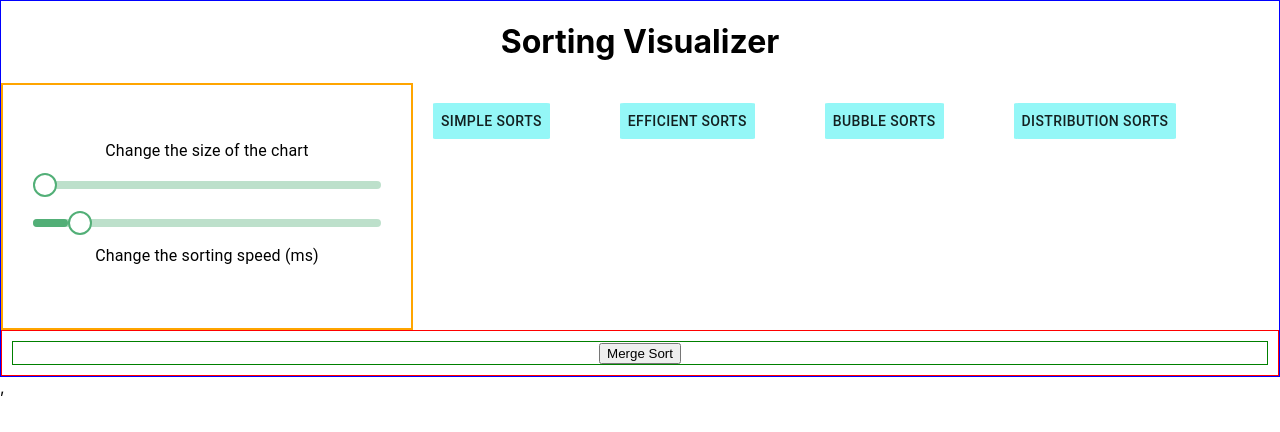
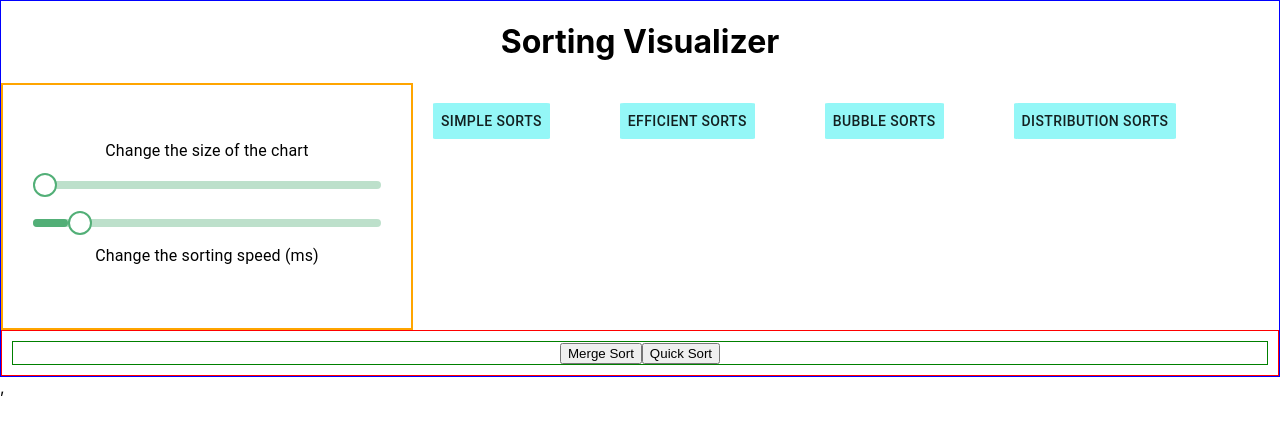
Before and after one commit to stephabauva/sorting_visualizer_react, a React (Create React App) app: page / in a window 1280 px wide. Shown: the top 432 px of the page. Built offline with nearby package versions, Linux system fonts and the light colour scheme.

Commit message:
quick sort raw viz working

```diff
--- /dev/null
+++ b/src/sortingAlgorithms/quickSort.js
@@ -0,0 +1,54 @@
+const INIT_COLOR = 'turquoise';
+const PIVOT_VALUE_COLOR = 'red';
+const COMPARING_COLOR = '#8000ff';
+const SWAPING_COLOR = 'green';
+const FINAL_SORTED_COLOR = '#7dff84';
+const ANIMATION_SPEED_MS = 10;
+const animations = [];
+
+export function doQuickSort(init_array) {
+    console.log('array:', init_array);
+    const array = init_array.slice();
+    const start = 0;
+    const end = array.length-1;
+    quickSort(array, start, end);
+    console.log('sorted:', array);
+    return animations;
+  }
+
+function quickSort(arr, start, end) {
+    if (start >= end) {
+        return;
+    }
+    let index = partition(arr, start, end);
+    // await Promise.all([
+    //     quickSort(arr, start, index-1),
+    //     quickSort(arr, index+1, end)
+    // ]);
+    quickSort(arr, start, index-1);
+    quickSort(arr, index+1, end)
+
+}
+
+function partition(arr, start , end) {
+    let pivotIndex = start;
+    let pivotValue = arr[end];
+    for (let i = start; i < end; i++) {
+        if (arr[i] < pivotValue) {
+            swap(arr, i, pivotIndex);
+            pivotIndex++;
+        }
+    }
+    swap(arr, pivotIndex, end);
+    return pivotIndex;
+}
+
+
+function swap(arr, a, b) {
+    let temp = arr[a];
+    arr[a] = arr[b];
+    arr[b] = temp;
+    animations.push([1, a, b]);
+    animations.push([-1, a, b]);
+    // console.log(arr);
+}
--- a/src/sortingVisualizer/SortingVisualizer.js
+++ b/src/sortingVisualizer/SortingVisualizer.js
@@ -2,6 +2,7 @@ import React from "react";
 import './SortingVisualizer.css';
 import { connect } from 'react-redux';
 import { doMergeSort } from '../sortingAlgorithms/SortingAlgorithms'
+import { doQuickSort } from '../sortingAlgorithms/quickSort'
 
 /* ***** making this component check ig an element of the store has changed ******
 links:
@@ -20,6 +21,7 @@ const mapStateToProps = (state) => { // the store is accessible because we added
 const INIT_COLOR = 'turquoise';
 const COMPARE_COLOR = 'red';
 const OVERWRITTE_COLOR = '#8000ff';
+const SWAP_COLOR = '#8000ff';
 const FINAL_SORTED_COLOR = '#7dff84';
 const ANIMATION_SPEED_MS = 10;
 
@@ -95,6 +97,40 @@ class SortingVisualizer extends React.Component {
         }
     }
 
+    async quickSort() {
+        const animations = doQuickSort(this.state.array);
+        // console.log('sorted:',animations);
+        for (let i = 0; i < animations.length; i++) {
+            const arrayBars = document.getElementsByClassName('array-bar');
+            const [command, barOneIdx, barTwoIdx] = animations[i];
+            const barOneStyle = arrayBars[barOneIdx].style;
+            const barTwoStyle = arrayBars[barTwoIdx].style;
+            console.log(command, barOneIdx, barTwoIdx);
+            switch(command) {
+                case 0:
+                  barOneStyle.backgroundColor = COMPARE_COLOR;
+                  barTwoStyle.backgroundColor = COMPARE_COLOR;
+                //   await new Promise((resolve) => setTimeout(resolve, ANIMATION_SPEED_MS));
+                //   break;
+                case 1:
+                    barOneStyle.backgroundColor = SWAP_COLOR;
+                    barTwoStyle.backgroundColor = SWAP_COLOR;
+                    const temp = barOneStyle.height;
+                    barOneStyle.height = barTwoStyle.height;
+                    barTwoStyle.height = temp;
+                    // await new Promise((resolve) => setTimeout(resolve, ANIMATION_SPEED_MS));
+                //   break;
+                case -1:
+                    barOneStyle.backgroundColor = SWAP_COLOR;
+                    barTwoStyle.backgroundColor = INIT_COLOR;
+                    // await new Promise((resolve) => setTimeout(resolve, ANIMATION_SPEED_MS));
+                    // break
+                // default:
+                  // code block
+              }
+        }
+    }
+
 //finally, color the sorted list in green
   async finalViz() {
         const arrayBars = document.getElementsByClassName('array-bar');
@@ -123,6 +159,7 @@ class SortingVisualizer extends React.Component {
             ))}
             <div className='buttons-container'>
                 <button onClick={() => this.mergeSort()}>Merge Sort</button>
+                <button onClick={() => this.quickSort()}>Quick Sort</button>
             </div>
         </div> ;
     };
```
